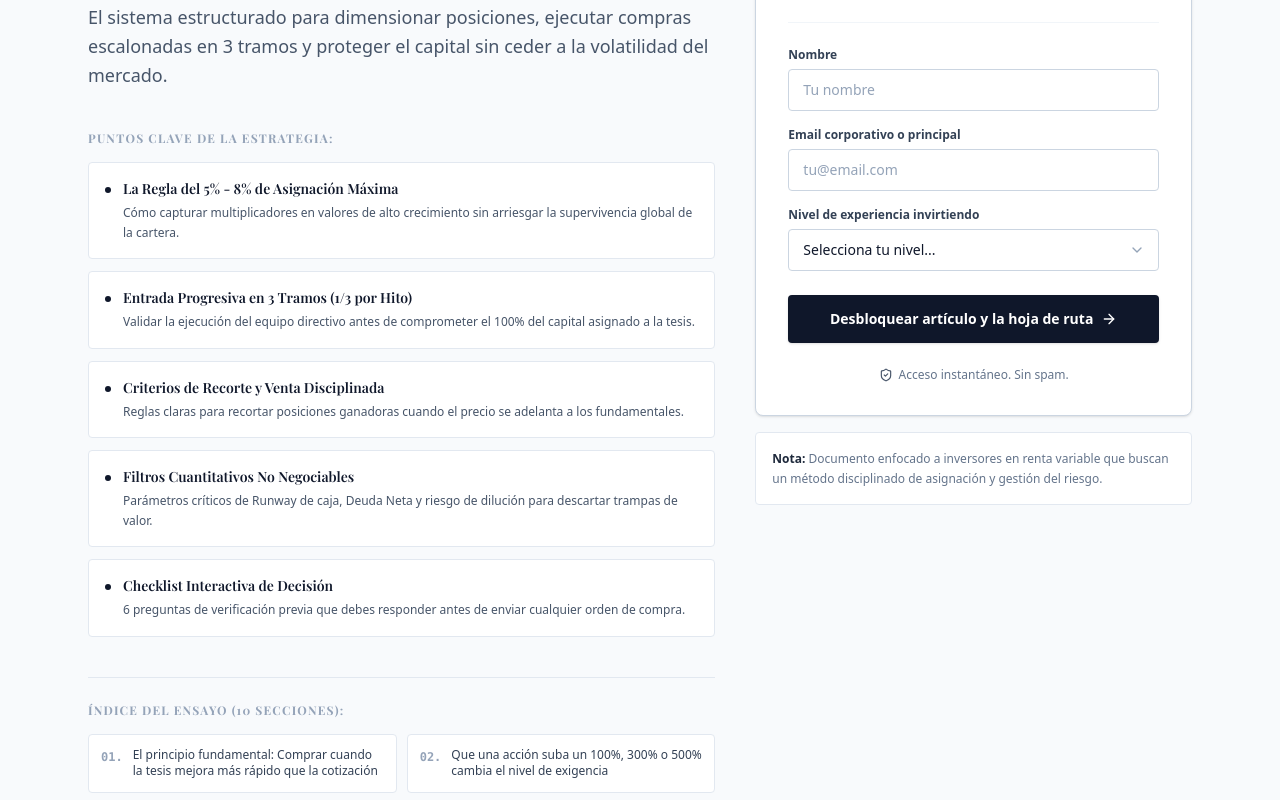
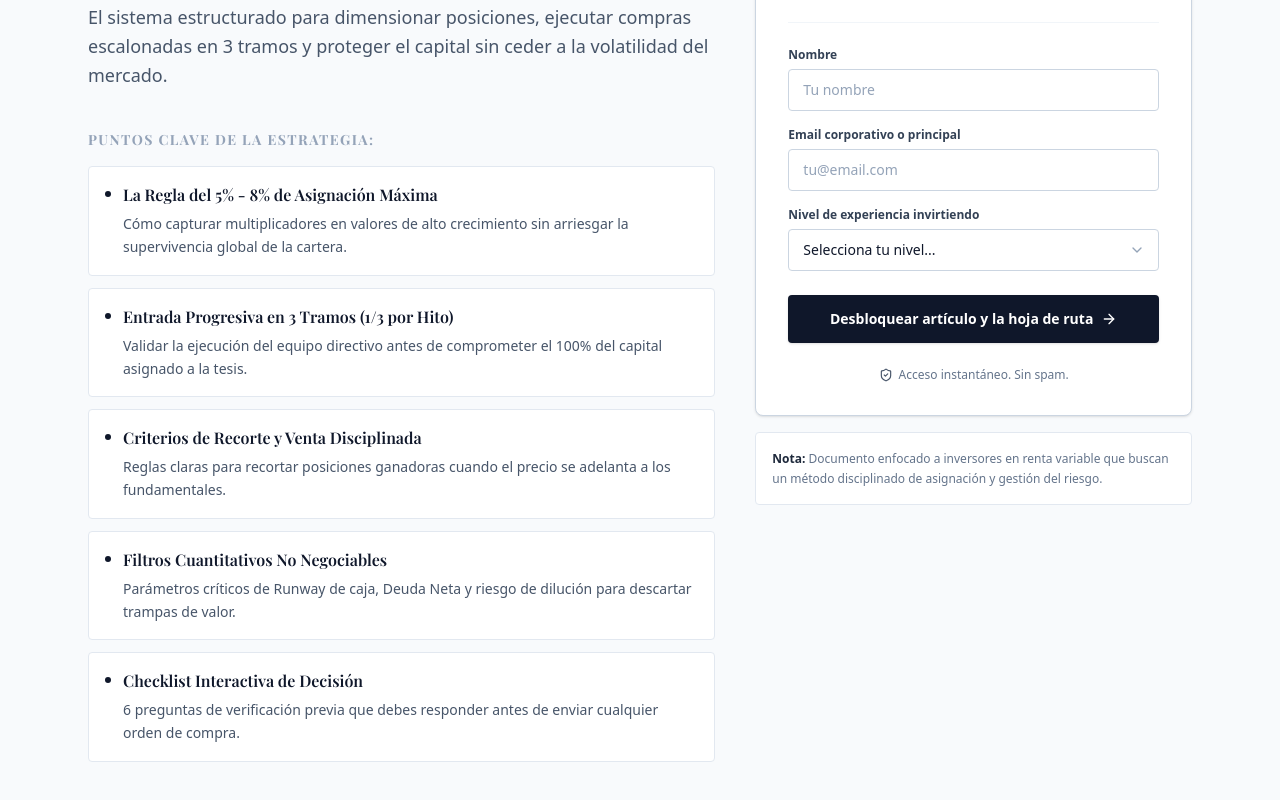
Before and after one commit to arturogc12/arturogirbes, a React (Vite) app: page / in a window 1280 px wide. Shown: the part 340-1140 px from the top of the page. Built offline with nearby package versions, Linux system fonts and the light colour scheme; a web font is replaced by a local one.

Commit message:
style: improve typography and readability
Increase font sizes for section headers and content descriptions to improve visual hierarchy and user readability across the dashboard.

```diff
--- a/src/App.tsx
+++ b/src/App.tsx
@@ -104,7 +104,7 @@ export default function LeadMagnetArticle() {
 
               {/* Puntos de Valor Clave */}
               <div className="space-y-4">
-                <h2 className="text-xs font-bold uppercase tracking-widest text-slate-400">
+                <h2 className="text-sm font-bold uppercase tracking-widest text-slate-400">
                   Puntos clave de la estrategia:
                 </h2>
 
@@ -112,8 +112,8 @@ export default function LeadMagnetArticle() {
                   <div className="flex items-start space-x-3 p-4 bg-white border border-slate-200 rounded text-left">
                     <span className="w-1.5 h-1.5 rounded-full bg-slate-900 mt-2 shrink-0"></span>
                     <div>
-                      <h3 className="text-sm font-semibold text-slate-900">La Regla del 5% - 8% de Asignación Máxima</h3>
-                      <p className="text-xs text-slate-600 mt-1 leading-relaxed">
+                      <h3 className="text-base font-semibold text-slate-900">La Regla del 5% - 8% de Asignación Máxima</h3>
+                      <p className="text-sm text-slate-600 mt-1.5 leading-relaxed">
                         Cómo capturar multiplicadores en valores de alto crecimiento sin arriesgar la supervivencia global de la cartera.
                       </p>
                     </div>
@@ -122,8 +122,8 @@ export default function LeadMagnetArticle() {
                   <div className="flex items-start space-x-3 p-4 bg-white border border-slate-200 rounded text-left">
                     <span className="w-1.5 h-1.5 rounded-full bg-slate-900 mt-2 shrink-0"></span>
                     <div>
-                      <h3 className="text-sm font-semibold text-slate-900">Entrada Progresiva en 3 Tramos (1/3 por Hito)</h3>
-                      <p className="text-xs text-slate-600 mt-1 leading-relaxed">
+                      <h3 className="text-base font-semibold text-slate-900">Entrada Progresiva en 3 Tramos (1/3 por Hito)</h3>
+                      <p className="text-sm text-slate-600 mt-1.5 leading-relaxed">
                         Validar la ejecución del equipo directivo antes de comprometer el 100% del capital asignado a la tesis.
                       </p>
                     </div>
@@ -132,8 +132,8 @@ export default function LeadMagnetArticle() {
                   <div className="flex items-start space-x-3 p-4 bg-white border border-slate-200 rounded text-left">
                     <span className="w-1.5 h-1.5 rounded-full bg-slate-900 mt-2 shrink-0"></span>
                     <div>
-                      <h3 className="text-sm font-semibold text-slate-900">Criterios de Recorte y Venta Disciplinada</h3>
-                      <p className="text-xs text-slate-600 mt-1 leading-relaxed">
+                      <h3 className="text-base font-semibold text-slate-900">Criterios de Recorte y Venta Disciplinada</h3>
+                      <p className="text-sm text-slate-600 mt-1.5 leading-relaxed">
                         Reglas claras para recortar posiciones ganadoras cuando el precio se adelanta a los fundamentales.
                       </p>
                     </div>
@@ -142,8 +142,8 @@ export default function LeadMagnetArticle() {
                   <div className="flex items-start space-x-3 p-4 bg-white border border-slate-200 rounded text-left">
                     <span className="w-1.5 h-1.5 rounded-full bg-slate-900 mt-2 shrink-0"></span>
                     <div>
-                      <h3 className="text-sm font-semibold text-slate-900">Filtros Cuantitativos No Negociables</h3>
-                      <p className="text-xs text-slate-600 mt-1 leading-relaxed">
+                      <h3 className="text-base font-semibold text-slate-900">Filtros Cuantitativos No Negociables</h3>
+                      <p className="text-sm text-slate-600 mt-1.5 leading-relaxed">
                         Parámetros críticos de Runway de caja, Deuda Neta y riesgo de dilución para descartar trampas de valor.
                       </p>
                     </div>
@@ -152,8 +152,8 @@ export default function LeadMagnetArticle() {
                   <div className="flex items-start space-x-3 p-4 bg-white border border-slate-200 rounded text-left">
                     <span className="w-1.5 h-1.5 rounded-full bg-slate-900 mt-2 shrink-0"></span>
                     <div>
-                      <h3 className="text-sm font-semibold text-slate-900">Checklist Interactiva de Decisión</h3>
-                      <p className="text-xs text-slate-600 mt-1 leading-relaxed">
+                      <h3 className="text-base font-semibold text-slate-900">Checklist Interactiva de Decisión</h3>
+                      <p className="text-sm text-slate-600 mt-1.5 leading-relaxed">
                         6 preguntas de verificación previa que debes responder antes de enviar cualquier orden de compra.
                       </p>
                     </div>
@@ -164,12 +164,12 @@ export default function LeadMagnetArticle() {
               {/* Índice de Capítulos */}
               <div className="pt-6 border-t border-slate-200 space-y-4">
                 <div className="flex items-center justify-between">
-                  <h2 className="text-xs font-bold uppercase tracking-widest text-slate-400">
+                  <h2 className="text-sm font-bold uppercase tracking-widest text-slate-400">
                     Índice del ensayo (10 secciones):
                   </h2>
                 </div>
 
-                <div className="grid grid-cols-1 sm:grid-cols-2 gap-2.5 text-xs text-slate-700">
+                <div className="grid grid-cols-1 sm:grid-cols-2 gap-3 text-sm text-slate-700">
                   <div className="p-3 bg-white rounded border border-slate-200 flex items-start space-x-2.5">
                     <span className="text-slate-400 font-mono font-semibold shrink-0 mt-0.5">01.</span>
                     <span className="leading-snug">El principio fundamental: Comprar cuando la tesis mejora más rápido que la cotización</span>
@@ -357,7 +357,7 @@ export default function LeadMagnetArticle() {
               En el universo de las empresas de pequeña y mediana capitalización con fuerte expansión, la selección de valores representa solo la mitad del trabajo. El otro 50%, a menudo el más crítico, es la gestión del tamaño de las posiciones.
             </p>
             <p>
-              Los activos con mayor potencial son también los que entrañan un mayor riesgo estructural. Un valor que se multiplica por varios veces en tu cartera puede pasar a concentrar casi la mitad de tu capital sin que te des cuenta. Una tesis de inversión que era una ganga cuando la empresa cotizaba a un tamaño modesto puede perder todo su atractivo al alcanzar valoraciones exigentes. Del mismo modo, una promesa de crecimiento exponencial puede degenerar con el tiempo en una trampa de valor sin facturación real, emisiones continuas de acciones y pérdidas descontroladas.
+              Los activos con mayor potencial son también los que entrañan un mayor riesgo estructural. Un valor que se multiplica por varias veces en tu cartera puede pasar a concentrar casi la mitad de tu capital sin que te des cuenta. Una tesis de inversión que era una ganga cuando la empresa cotizaba a un tamaño modesto puede perder todo su atractivo al alcanzar valoraciones exigentes. Del mismo modo, una promesa de crecimiento exponencial puede degenerar con el tiempo en una trampa de valor sin facturación real, emisiones continuas de acciones y pérdidas descontroladas.
             </p>
 
             <p>
--- /dev/null
+++ b/update_headers.cjs
@@ -0,0 +1,16 @@
+const fs = require('fs');
+
+let content = fs.readFileSync('src/App.tsx', 'utf8');
+
+content = content.replace(
+  'text-xs font-bold uppercase tracking-widest text-slate-400">\n                  Puntos clave',
+  'text-sm font-bold uppercase tracking-widest text-slate-400">\n                  Puntos clave'
+);
+
+content = content.replace(
+  'text-xs font-bold uppercase tracking-widest text-slate-400">\n                    Índice del',
+  'text-sm font-bold uppercase tracking-widest text-slate-400">\n                    Índice del'
+);
+
+fs.writeFileSync('src/App.tsx', content);
+console.log('headers updated');
--- /dev/null
+++ b/update_sizes.cjs
@@ -0,0 +1,56 @@
+const fs = require('fs');
+
+let content = fs.readFileSync('src/App.tsx', 'utf8');
+
+// Replace key point titles
+content = content.replace(
+  /className="text-sm font-semibold text-slate-900">La Regla/g,
+  'className="text-base font-semibold text-slate-900">La Regla'
+);
+content = content.replace(
+  /className="text-sm font-semibold text-slate-900">Entrada/g,
+  'className="text-base font-semibold text-slate-900">Entrada'
+);
+content = content.replace(
+  /className="text-sm font-semibold text-slate-900">Criterios/g,
+  'className="text-base font-semibold text-slate-900">Criterios'
+);
+content = content.replace(
+  /className="text-sm font-semibold text-slate-900">Filtros/g,
+  'className="text-base font-semibold text-slate-900">Filtros'
+);
+content = content.replace(
+  /className="text-sm font-semibold text-slate-900">Checklist/g,
+  'className="text-base font-semibold text-slate-900">Checklist'
+);
+
+// Replace key point descriptions
+content = content.replace(
+  /className="text-xs text-slate-600 mt-1 leading-relaxed">(\s*Cómo capturar)/g,
+  'className="text-sm text-slate-600 mt-1.5 leading-relaxed">$1'
+);
+content = content.replace(
+  /className="text-xs text-slate-600 mt-1 leading-relaxed">(\s*Validar la)/g,
+  'className="text-sm text-slate-600 mt-1.5 leading-relaxed">$1'
+);
+content = content.replace(
+  /className="text-xs text-slate-600 mt-1 leading-relaxed">(\s*Reglas claras)/g,
+  'className="text-sm text-slate-600 mt-1.5 leading-relaxed">$1'
+);
+content = content.replace(
+  /className="text-xs text-slate-600 mt-1 leading-relaxed">(\s*Parámetros)/g,
+  'className="text-sm text-slate-600 mt-1.5 leading-relaxed">$1'
+);
+content = content.replace(
+  /className="text-xs text-slate-600 mt-1 leading-relaxed">(\s*6 preguntas)/g,
+  'className="text-sm text-slate-600 mt-1.5 leading-relaxed">$1'
+);
+
+// Replace index grid size
+content = content.replace(
+  /className="grid grid-cols-1 sm:grid-cols-2 gap-2.5 text-xs text-slate-700"/g,
+  'className="grid grid-cols-1 sm:grid-cols-2 gap-3 text-sm text-slate-700"'
+);
+
+fs.writeFileSync('src/App.tsx', content);
+console.log('updated text sizes');
```
